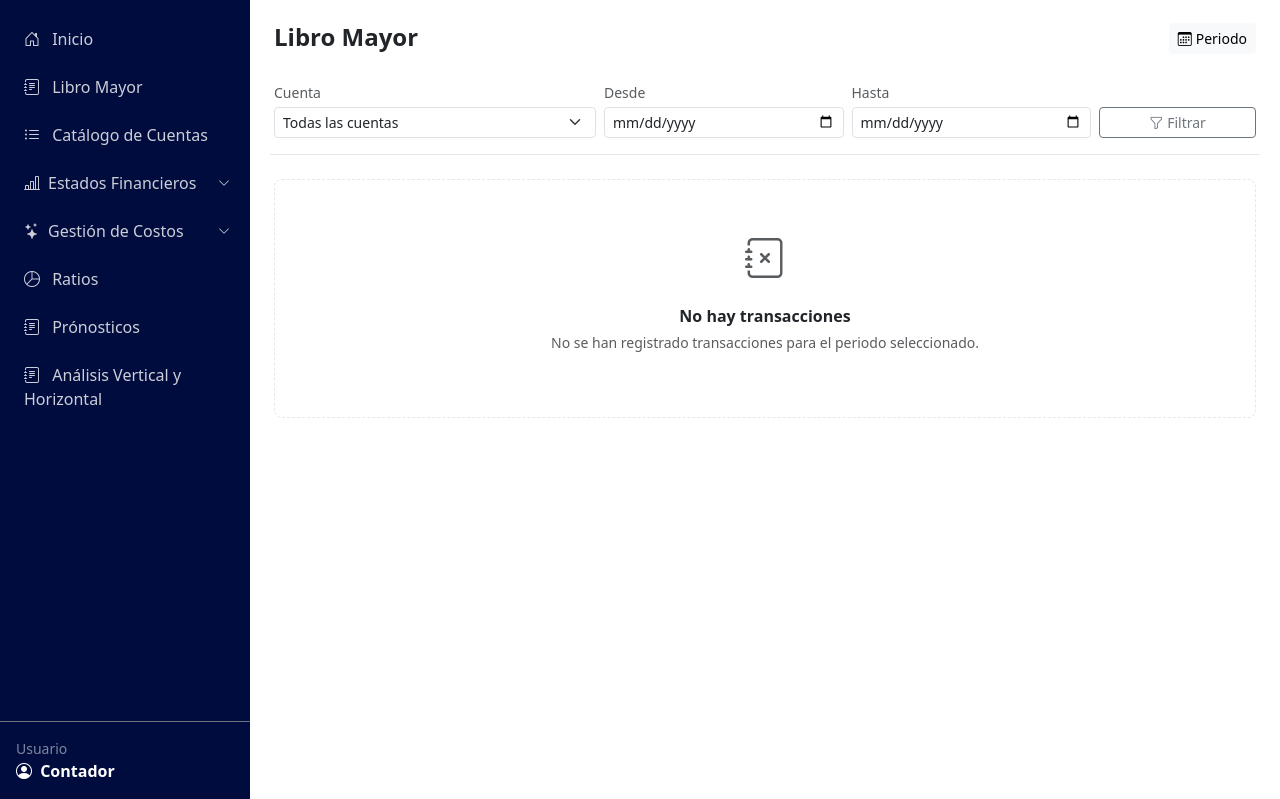
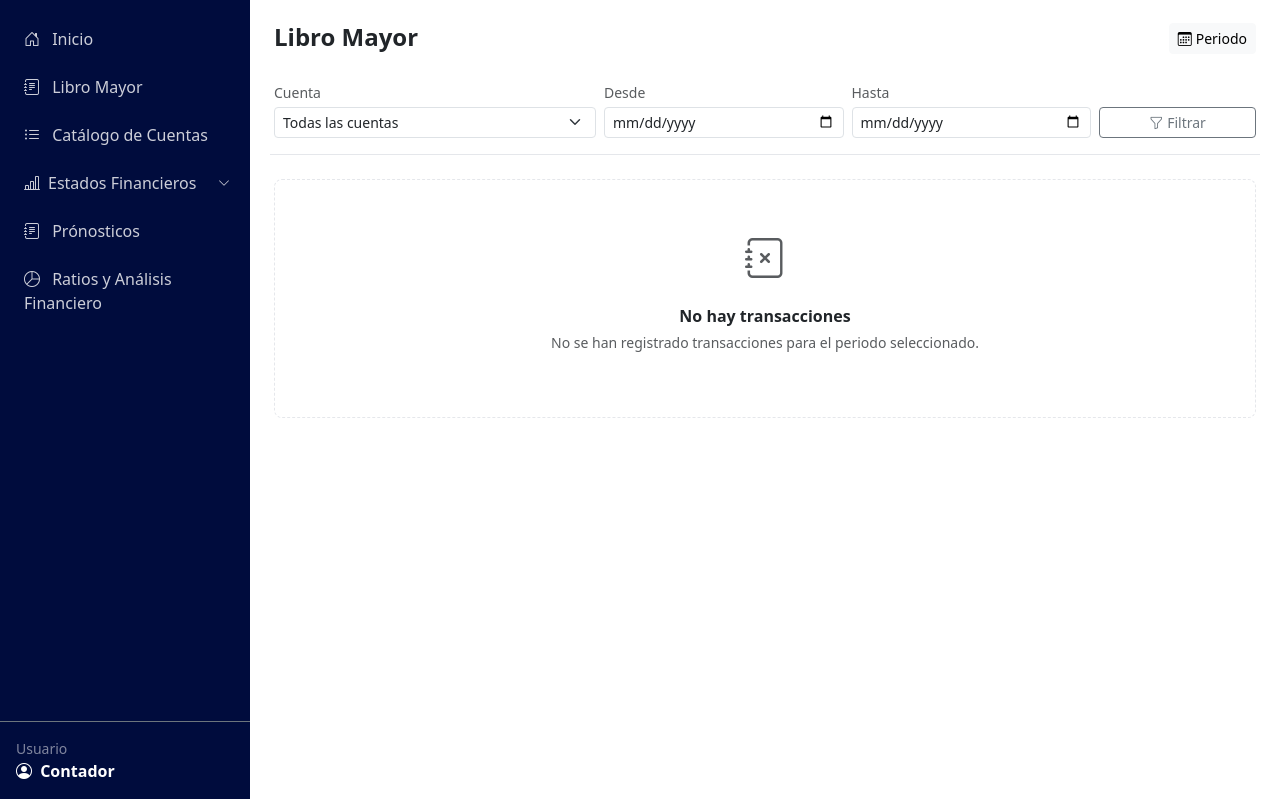
Before and after one commit to Ge100fuegos/ANF115, a Django app: page /ChivoBits_app/libroMayor/ in a window 1280 px wide. Shown: the part 67-866 px from the top of the page. Run offline with Django 5.2, Linux system fonts and the light colour scheme; some libraries are stand-ins or nearby versions.

Commit message:
add últimos cambios sí

```diff
--- a/django_proyecto/templates/partials/sidebar.html
+++ b/django_proyecto/templates/partials/sidebar.html
@@ -76,61 +76,21 @@
             </li>
 
             <li class="nav-item">
-                <button class="nav-link sidebar-link sidebar-toggle-sub collapsed w-100 text-start"
-                        type="button" data-bs-toggle="collapse" data-bs-target="#submenuEstadosDos"
-                        aria-expanded="false" aria-controls="submenuEstadosDos">
-                    <i class="bi bi-stars me-2"></i> Gestión de Costos
-                    <i class="bi bi-chevron-down chevron ms-auto"></i>
-                </button>
-
-                <div class="collapse sidebar-submenuDos" id="submenuEstadosDos">
-                    <ul class="nav flex-column">
-
-                        <li>
-                            <a href="{% url 'ucp' %}"
-                               class="nav-link sidebar-sublink {% if url_actual == 'ucp' %}active{% endif %}">
-                                Calculadora UCP
-                            </a>
-                        </li>
-                        <li>
-                            <a href="{% url 'cmo' %}"
-                               class="nav-link sidebar-sublink {% if url_actual == 'cmo' %}active{% endif %}">
-                                Calculador CMO
-                            </a>
-                        </li>
-                        <li>
-                            <a href="{% url 'cif' %}"
-                               class="nav-link sidebar-sublink {% if url_actual == 'cif' %}active{% endif %}">
-                                Calcular CIF
-                            </a>
-                        </li>
-                        <li>
-                            <a href="{% url 'costo_total' %}"
-                               class="nav-link sidebar-sublink {% if url_actual == 'costo_total' %}active{% endif %}">
-                                Calcular Costo Total
-                            </a>
-                        </li>
-                    </ul>
-                </div>
-            </li>
-            <li class="nav-item">
-                <a href="{% url 'ratios_lista' %}"
-                   class="nav-link sidebar-link {% if url_actual == 'ratios_lista' %}active{% endif %}">
-                    <i class=" bi bi-pie-chart me-2"></i> Ratios
-                </a>
-            </li>
-             <li class="nav-item">
                 <a href="{% url 'pronostico_lista' %}"
                    class="nav-link sidebar-link {% if url_actual == 'pronostico_lista' %}active{% endif %}">
                     <i class="bi bi-journal-text me-2"></i> Prónosticos
                 </a>
             </li>
-             <li class="nav-item">
-                <a href="{% url 'pronostico_lista' %}"
-                   class="nav-link sidebar-link {% if url_actual == 'pronostico_lista' %}active{% endif %}">
-                    <i class="bi bi-journal-text me-2"></i> Análisis Vertical y Horizontal
+
+
+            <li class="nav-item">
+                <a href="{% url 'ratios_lista' %}"
+                   class="nav-link sidebar-link {% if url_actual == 'ratios_lista' %}active{% endif %}">
+                    <i class=" bi bi-pie-chart me-2"></i> Ratios y Análisis Financiero
                 </a>
             </li>
+
+
         </ul>
         <div class="px-3 py-3 border-top border-secondary">
             <small class="text-white-50 d-block">Usuario</small>
```
